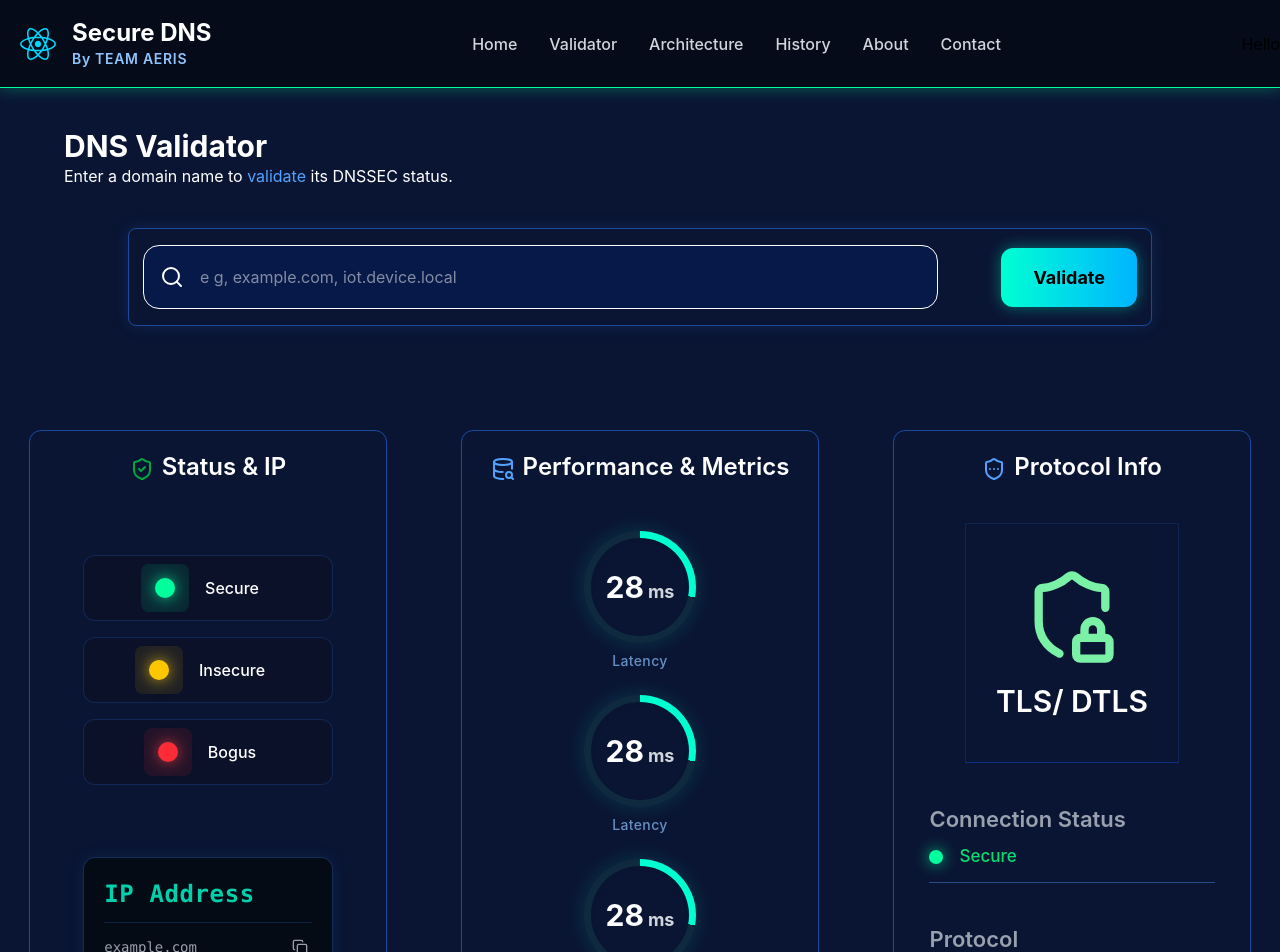
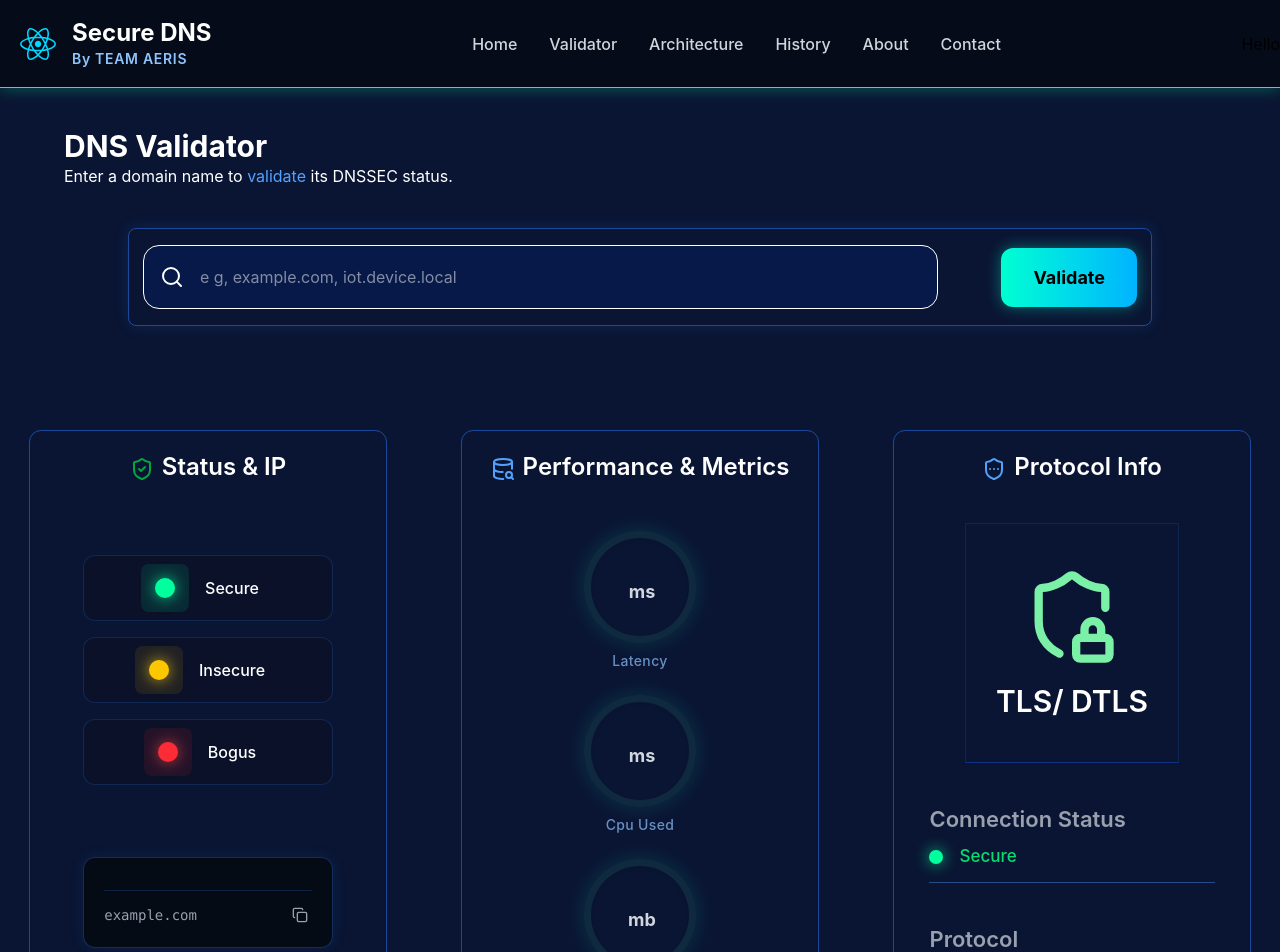
Before and after one commit to aiori-hackathon/TC336, a React app in the folder Frontend/: page /validate in a window 1280 px wide. Shown: the top 952 px of the page. Built offline with nearby package versions, Linux system fonts and the light colour scheme; the HTML template or start-up script is replaced by a standard one.

Commit message:
Chnage the code in the backend for the CPU used and now adding the backend data with frontend

```diff
--- a/Frontend/src/components/CircularDataBar.jsx
+++ b/Frontend/src/components/CircularDataBar.jsx
@@ -1,8 +1,9 @@
   import React from 'react';
 
-const CircularDataBar = ({ latency = 28 }) => {
-  const maxValue = 100;
-  const percent = Math.min((latency / maxValue) * 100, 100);
+  const CircularDataBar = (props) => {
+    const maxValue = props.maxValue;
+    const currentData = props.data || 0;
+    const percent = Math.min((currentData / maxValue) * 100, 100);
 
     return (
       <div className="flex flex-col items-center justify-center">
@@ -17,15 +18,15 @@ const CircularDataBar = ({ latency = 28 }) => {
           <div className="w-24.5 h-24.5 bg-[#0a1533] rounded-full flex items-center justify-center flex-col shadow-inner">
 
             <span className="text-3xl font-bold text-white">
-            {latency}
-            <span className="text-lg text-gray-300 ml-1">ms</span>
+              {props.data}
+              <span className="text-lg text-gray-300 ml-1">{props.unit}</span>
             </span>
 
           </div>
         </div>
 
         <span className="text-blue-300/70 text-sm font-medium mt-2 tracking-wide">
-        Latency
+          {props.name}
         </span>
 
       </div>
--- a/Frontend/src/components/IPCard.jsx
+++ b/Frontend/src/components/IPCard.jsx
@@ -3,8 +3,8 @@ import { Copy, Check } from 'lucide-react';
 
 const IPCard = (props) => {
 
-  const domain = props.domain || "example.com";
-  const ipAddress = props.ip || "IP Address";
+  const domain = props?.dnsData?.domain || "example.com";
+  const ipAddress = props?.dnsData?.ip[0] || "IP Address";
 
   const [copied, setCopied] = useState(false);
 
@@ -22,7 +22,7 @@ const IPCard = (props) => {
     <div className="w-[70%] bg-[#050B14] border border-blue-500/30 rounded-xl p-5 shadow-[0_0_15px_rgba(59,130,246,0.1)]">
 
       <h2 className="text-[#00ffd0ce] text-2xl font-mono font-semibold tracking-wide">
-        {ipAddress}
+        {props?.dnsData?.ip[0]}
       </h2>
 
       <div className="w-full h-px bg-blue-500/20 my-3"></div>
--- a/Frontend/src/components/LeftValidateData.jsx
+++ b/Frontend/src/components/LeftValidateData.jsx
@@ -2,7 +2,8 @@ import React from 'react'
 import { ShieldCheck, DatabaseSearch, ShieldEllipsis } from 'lucide-react'
 import IPCard from './IPCard'
 
-const LeftValidateData = () => {
+const LeftValidateData = (props) => {
+    console.log()
     return (
         <div className="w-[28%] rounded-xl pb-8 flex flex-col gap-18 items-center border border-blue-500/50">
 
@@ -50,7 +51,7 @@ const LeftValidateData = () => {
             {/*Real Validate DNS*/}
 
             <div className="w-full flex justify-center">
-                <IPCard />
+                <IPCard dnsData={props.dnsData}/>
             </div>
         </div>
     )
--- a/Frontend/src/components/MiddleValidateData.jsx
+++ b/Frontend/src/components/MiddleValidateData.jsx
@@ -2,7 +2,7 @@ import React from 'react'
 import { ShieldCheck, DatabaseSearch, ShieldEllipsis } from 'lucide-react'
 import CircularDataBar from './CircularDataBar'
 
-const MiddleValidateData = () => {
+const MiddleValidateData = (props) => {
     return (
         <div className="w-[28%] rounded-xl pb-8 flex flex-col items-center border border-blue-500/50">
 
@@ -11,13 +11,13 @@ const MiddleValidateData = () => {
                 <h1>Performance & Metrics</h1>
             </div>
             <div className="mt-12">
-                <CircularDataBar />
+                <CircularDataBar data={props?.dnsData?.latency} name={"Latency"} unit={"ms "} maxValue={200}/>
             </div>
             <div className="mt-6">
-                <CircularDataBar />
+                <CircularDataBar data={props?.dnsData?.cpuUsed} name={"Cpu Used"} unit={"ms"} maxValue={10}/>
             </div>
             <div className="mt-6">
-                <CircularDataBar />
+                <CircularDataBar data={props?.dnsData?.memoryUsed} name={"Memory Used"} unit={"mb"} maxValue={50}/>
             </div>
 
         </div>
--- a/Frontend/src/components/Validate.jsx
+++ b/Frontend/src/components/Validate.jsx
@@ -1,19 +1,24 @@
-import React from 'react'
+import React, { useState } from 'react'
 import TopNavbar from './TopNavbar'
 import ValidateContent from './ValidateContent'
 import ValidateData from './ValidateData'
 
 const Validate = () => {
+
+    const [dnsData, setDnsData] = useState(null);
+
+    console.log(dnsData)
+
     return (
         <div className="w-full min-h-screen bg-[#0a1533] pt-22">
             <TopNavbar />
 
             <div className="bg-[#0a1533] relative z-10 w-full flex justify-center pb-16 ">
-                <ValidateContent />
+                <ValidateContent setDnsData = {setDnsData}/>
             </div>
 
             <div className="bg-[#0a1533] relative z-10 w-full flex justify-center pb-16 border-b border-[#00FF9D] shadow- [0_1px_15px_rgba(0, 255, 157, 0.1)]">
-                <ValidateData />
+                <ValidateData dnsData={dnsData}/>
             </div>
 
         </div>
--- a/Frontend/src/components/ValidateContent.jsx
+++ b/Frontend/src/components/ValidateContent.jsx
@@ -1,14 +1,14 @@
 import React from 'react'
 import ValidateForm from './ValidateForm'
 
-const ValidateContent = () => {
+const ValidateContent = (props) => {
   return (
     <div className="w-full  text-white">
 
         <h1 className="text-white text-3xl mt-10 font-bold mx-16">DNS Validator</h1>
         <p className="text-white text-[16px] font-normal mx-16">Enter a domain name to <span className="text-blue-400">validate </span> its DNSSEC status.</p>
 
-        <ValidateForm />
+        <ValidateForm setDnsData = {props.setDnsData}/>
 
     </div>
   )
--- a/Frontend/src/components/ValidateData.jsx
+++ b/Frontend/src/components/ValidateData.jsx
@@ -4,13 +4,13 @@ import LeftValidateData from './LeftValidateData'
 import MiddleValidateData from './MiddleValidateData'
 import RightValidateData from './RightValidateData'
 
-const ValidateData = () => {
+const ValidateData = (props) => {
     return (
         <div className="w-full flex gap-4 justify-around">
 
-            <LeftValidateData />
-            <MiddleValidateData />
-            <RightValidateData />
+            <LeftValidateData dnsData = {props.dnsData}/>
+            <MiddleValidateData dnsData = {props.dnsData}/>
+            <RightValidateData dnsData = {props.dnsData}/>
 
         </div>
     )
--- a/Frontend/src/components/ValidateForm.jsx
+++ b/Frontend/src/components/ValidateForm.jsx
@@ -1,15 +1,41 @@
-    import React from 'react'
+    import React, { useState } from 'react'
     import { Search } from 'lucide-react'
+    import axios from 'axios'
 
-    const ValidateForm = () => {
+    const ValidateForm = (props) => {
+
+        const [formData, setFormData] = useState({url : ""})
+
+        const formSubmit = async (e)=>{
+
+            e.preventDefault();
+            // console.log("submit")
+
+            try{
+                const res = await axios.post('https://localhost:3000/domain/finddomain', {domain: formData.url});
+                console.log(res.data)
+                props.setDnsData(res.data);
+            }catch(err){
+                console.log(err.response.data)
+            }
+
+
+            setFormData({url: ""});
+        }
+
+        const formHandeler = (e)=>{
+            setFormData({...formData, [e.target.name]: e.target.value });
+            // console.log(e.target.value)
+        }
+
         return (
             <div className="w-[90%] md:w-[80%] mx-auto my-10 py-4 border  border-blue-500/50 rounded-lg p-1.5 shadow-[0_0_15px_rgba(59,130,246,0.15)]">
 
-                <form className="flex flex-col md:flex-row items-center justify-between gap-4 w-full px-2">
+                <form onSubmit={(e)=>{formSubmit(e)}} className="flex flex-col md:flex-row items-center justify-between gap-4 w-full px-2">
 
                     <div className="w-full md:w-[80%] rounded-2xl border bg-[#071948] flex h-16 items-center gap-4">
                         <Search className='ml-4'/>
-                        <input className="focus:outline-none focus:ring-0 focus:border-blue-500/50 w-[90%]" type="text" placeholder='e g, example.com, iot.device.local' />
+                        <input onChange={(e)=>{formHandeler(e)}} value={formData.url} name="url" className="focus:outline-none focus:ring-0 focus:border-blue-500/50 w-[90%]" type="text" placeholder='e g, example.com, iot.device.local' />
                     </div>
 
                     <button className="w-full md:w-auto px-8 py-3 md:py-4 text-[18px] rounded-xl font-bold text-black bg-linear-to-r from-[#00FFD1] to-[#00B3FF] shadow-[0_0_15px_rgba(0,255,209,0.4)] hover:scale-105 transition-transform">
```
Also changed, not shown: Frontend/src/components/Form.jsx (+0 -75 lines), 1 other file (tests, documents, lock files or other folders). Lines whose indentation alone changed are shown as unchanged.
